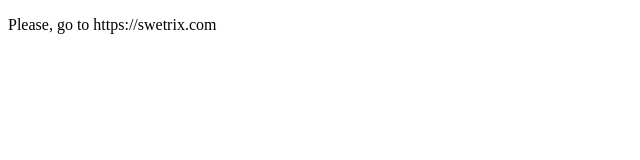
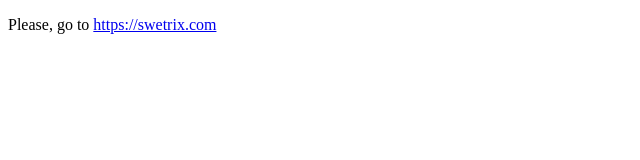
Before and after one commit to Swetrix/swetrix-org, a plain HTML site: page index.html in a window 1280 px wide. Shown: the whole page, without its empty margins (0-640 px from the left). Drawn offline with Linux system fonts and the light colour scheme.

Commit message:
Update index.html

```diff
--- a/index.html
+++ b/index.html
@@ -9,7 +9,7 @@
 </head>
 <body>
   <p>
-    Please, go to https://swetrix.com
+    Please, go to <a href="https://swetrix.com/?ref=swetrix-org" target="_blank" rel="noopener noreferrer">https://swetrix.com</a>
   </p>
 </body>
 </html>
```
